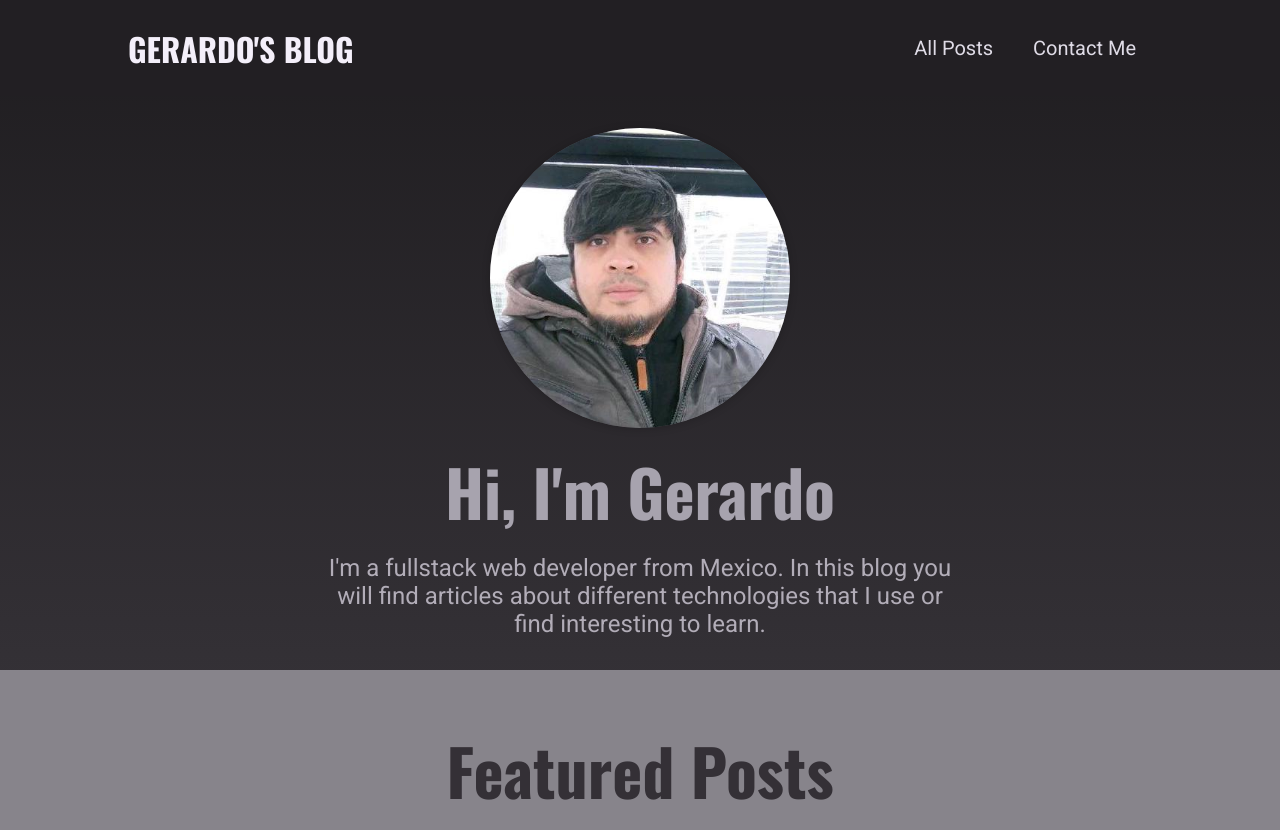
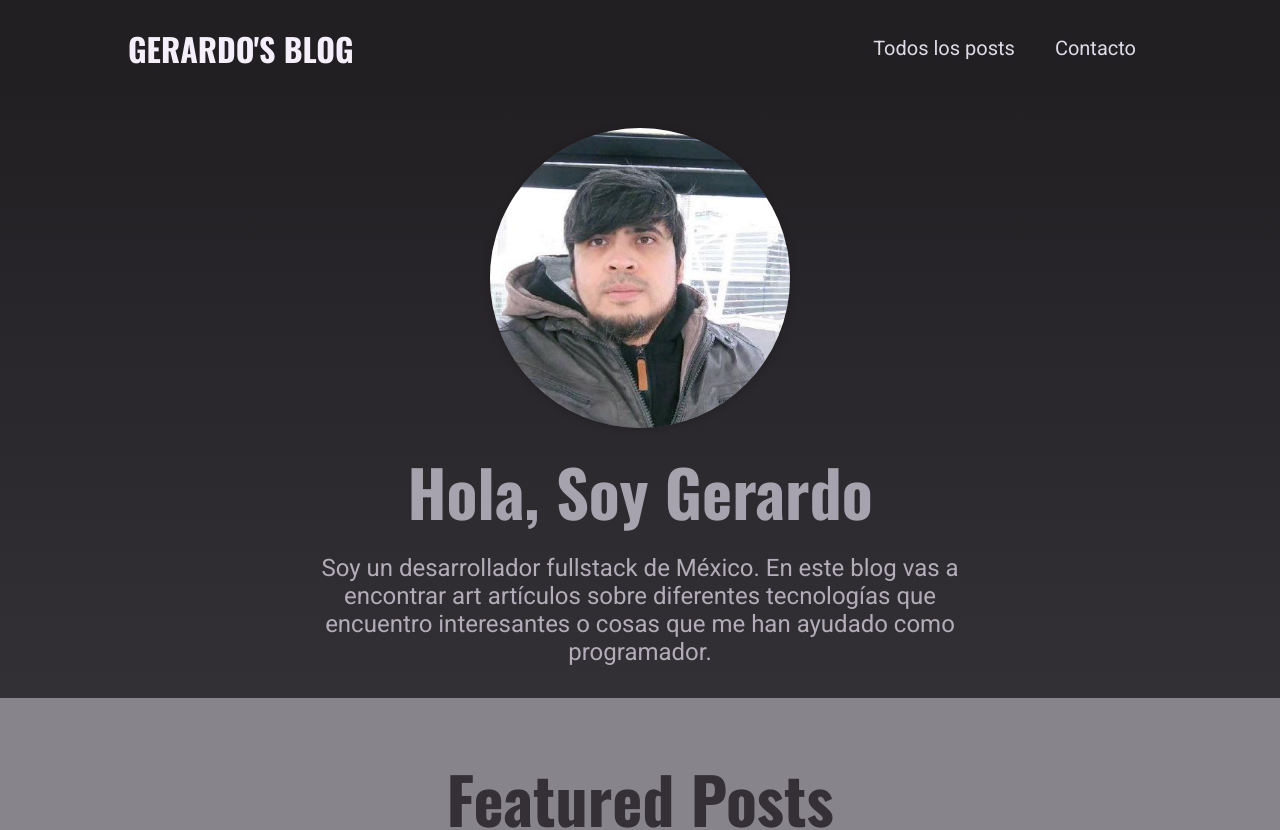
Before and after one commit to thegera4/nextjs-blog, a Next.js app: page / in a window 1280 px wide. Shown: the top 830 px of the page. Built offline with nearby package versions, Linux system fonts and the light colour scheme.

Commit message:
update: general

```diff
--- a/components/HomePage/Hero.js
+++ b/components/HomePage/Hero.js
@@ -12,10 +12,10 @@ function Hero() {
           height={300}
         />
       </div>
-      <h1>Hi, I'm Gerardo</h1>
+      <h1>Hola, Soy Gerardo</h1>
       <p>
-        I'm a fullstack web developer from Mexico. In this blog you will find articles about
-        different technologies that I use or find interesting to learn.
+        Soy un desarrollador fullstack de México. En este blog vas a encontrar art artículos sobre
+        diferentes tecnologías que encuentro interesantes o cosas que me han ayudado como programador.
       </p>
     </section>
   )
--- a/components/Posts/AllPosts.js
+++ b/components/Posts/AllPosts.js
@@ -4,7 +4,7 @@ import PostsGrid from './PostsGrid'
 function AllPosts(props) {
   return (
     <section className={classes.posts}>
-      <h1>All Posts</h1>
+      <h1>Todos los posts</h1>
       <PostsGrid posts={props.posts} />
     </section>
   )
--- a/components/layout/MainNavigation.js
+++ b/components/layout/MainNavigation.js
@@ -9,10 +9,10 @@ function MainNavigation() {
       <nav>
         <ul>
           <li>
-            <Link href='/posts'>All Posts</Link>
+            <Link href='/posts'>Todos los posts</Link>
           </li>
           <li>
-            <Link href='/contact'>Contact Me</Link>
+            <Link href='/contact'>Contacto</Link>
           </li>
         </ul>
       </nav>
```
